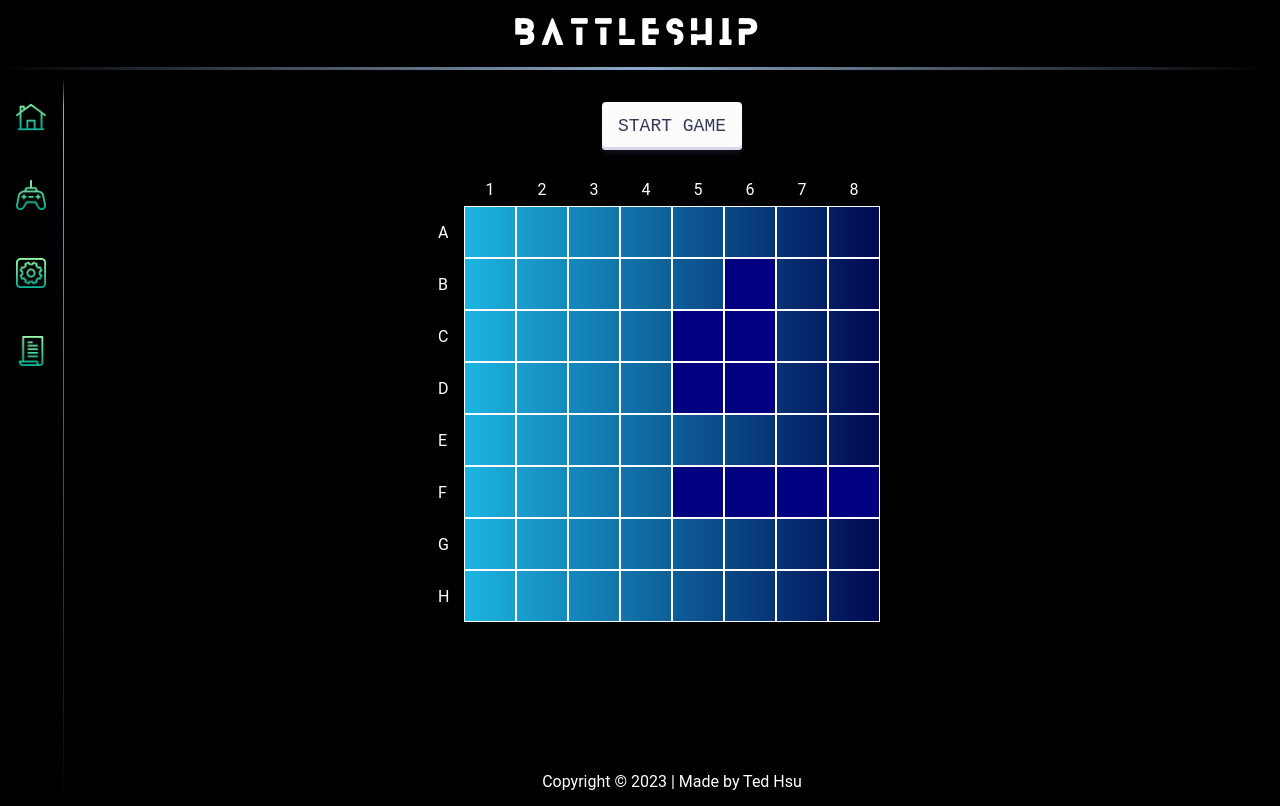
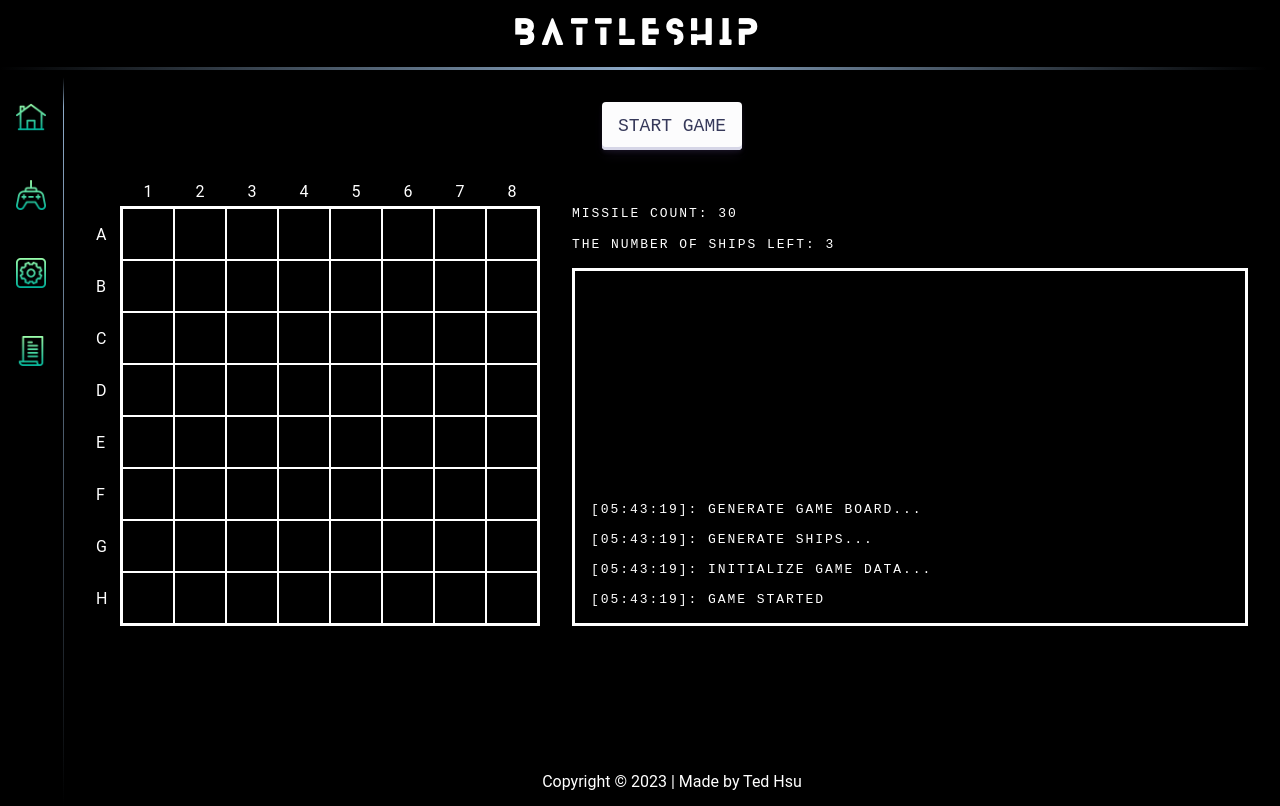
Before and after one commit to tedythsu/battleship-game, an Angular app: page /game in a window 1280 px wide. Built offline with nearby package versions, Linux system fonts and the light colour scheme.

Commit message:
feat: Add game info section and related functionality

```diff
--- a/src/app/pages/game-page/game-page.component.html
+++ b/src/app/pages/game-page/game-page.component.html
@@ -2,25 +2,39 @@
   <button (click)="startGame()" class="start-button-container__button" role="button">START GAME</button>
 </div>
 
-<div class="board"
-  [ngStyle]="{'width': 'calc(52 *' + boardDimension + 'px)', 'height': 'calc(52 *' + boardDimension + 'px)'}">
+<div class="main">
 
-  <div class="board__coordinates board__coordinates--top"
-    [ngStyle]="{'width': 'calc(52 *' + boardDimension + 'px)'}">
-    <div *ngFor="let item of [].constructor(boardDimension); index as i">
-      {{ i + 1 }}
+  <div class="board"
+    [ngStyle]="{'width': boardDimensionPx, 'height': boardDimensionPx}"
+    [ngClass]="{
+      'board--disable': remainingShipsCount === 0 || missileCount === 0
+    }">
+    <div class="board__coordinates board__coordinates--numbers"
+      [ngStyle]="{'width': boardDimensionPx}">
+      <div *ngFor="let item of [].constructor(boardDimension); index as i">
+        {{ i + 1 }}
+      </div>
     </div>
-  </div>
-  <div class="board__coordinates board__coordinates--left"
-    [ngStyle]="{'height': 'calc(52 *' + boardDimension + 'px)'}">
-    <div *ngFor="let item of [].constructor(boardDimension); index as i">
-      {{ alphabetLetters[i] }}
+    <div class="board__coordinates board__coordinates--letters"
+      [ngStyle]="{'height': boardDimensionPx}">
+      <div *ngFor="let item of [].constructor(boardDimension); index as i">
+        {{ alphabetLetters[i] }}
+      </div>
+    </div>
+    <div class="board__cell"
+      [ngClass]="{
+        'board__cell--shipwreck': cell.hasBeenShot && cell.ship,
+        'board__cell--has-been-shot': cell.hasBeenShot && !cell.ship,
+        'board__cell--ship': cell.ship
+      }"
+      *ngFor="let cell of boardCells; index as i" (click)="shoot(i)">
     </div>
   </div>
 
-  <div class="board__cell"
-    [ngClass]="{'board__cell--shipwreck': cell.hasBeenShot && cell.ship}"
-    [ngClass]="{'board__cell--has-been-shot': cell.hasBeenShot && !cell.ship}"
-    [ngClass]="{'board__cell--ship': cell.ship}" *ngFor="let cell of boardCells; index as i" (click)="shoot(i)">
+  <div class="game-info">
+    <div class="game-info__missile-count">MISSILE COUNT: {{ missileCount }}</div>
+    <div class="game-info__remaining-ships">THE NUMBER OF SHIPS LEFT: {{ remainingShipsCount }}</div>
+    <div class="game-info__message">{{ message }}</div>
   </div>
+
 </div>
--- a/src/app/pages/game-page/game-page.component.scss
+++ b/src/app/pages/game-page/game-page.component.scss
@@ -1,53 +1,3 @@
-.board {
-  position: relative;
-  margin: 1.5rem auto auto auto;
-  display: flex;
-  flex-wrap: wrap;
-  justify-content: center;
-  background: linear-gradient(90deg, #1CB5E0 0%, #000851 100%);
-
-  &__coordinates {
-    position: absolute;
-    display: flex;
-    justify-content: space-around;
-    pointer-events: none;
-  }
-
-  &__coordinates--top {
-    top: -26px;
-  }
-
-  &__coordinates--left {
-    left: -26px;
-    flex-direction: column;
-  }
-
-  &__cell {
-    width: 50px;
-    height: 50px;
-    border: 1px solid white;
-
-    &:hover {
-      background-color: white;
-      cursor: pointer;
-    }
-
-    &--has-been-shot {
-      background-color: grey;
-      pointer-events: none;
-    }
-
-    &--shipwreck {
-      background-color: red;
-      pointer-events: none;
-    }
-
-    &--ship {
-      background-color: #000080;
-    }
-  }
-}
-
 .start-button-container {
   margin: auto auto 3.5rem auto;
   text-align: center;
@@ -61,12 +11,12 @@
     background-color: #FCFCFD;
     border-radius: 4px;
     border-width: 0;
-    box-shadow: rgba(45, 35, 66, 0.4) 0 2px 4px,rgba(45, 35, 66, 0.3) 0 7px 13px -3px,#D6D6E7 0 -3px 0 inset;
+    box-shadow: rgba(45, 35, 66, 0.4) 0 2px 4px, rgba(45, 35, 66, 0.3) 0 7px 13px -3px, #D6D6E7 0 -3px 0 inset;
     box-sizing: border-box;
     color: #36395A;
     cursor: pointer;
     display: inline-flex;
-    font-family: "JetBrains Mono",monospace;
+    font-family: "JetBrains Mono", monospace;
     height: 48px;
     justify-content: center;
     line-height: 1;
@@ -77,12 +27,12 @@
     position: relative;
     text-align: left;
     text-decoration: none;
-    transition: box-shadow .15s,transform .15s;
+    transition: box-shadow .15s, transform .15s;
     user-select: none;
     -webkit-user-select: none;
     touch-action: manipulation;
     white-space: nowrap;
-    will-change: box-shadow,transform;
+    will-change: box-shadow, transform;
     font-size: 18px;
 
     &:focus {
@@ -100,3 +50,87 @@
     }
   }
 }
+
+.main {
+  display: flex;
+  flex-wrap: wrap;
+  gap: 2rem;
+  justify-content: center;
+
+  .board {
+    position: relative;
+    margin-left: 1.5rem;
+    display: flex;
+    flex-shrink: 0;
+    flex-wrap: wrap;
+    justify-content: center;
+    border: 2px solid white;
+
+    &__coordinates {
+      position: absolute;
+      display: flex;
+      justify-content: space-around;
+      pointer-events: none;
+    }
+
+    &__coordinates--numbers {
+      top: -26px;
+    }
+
+    &__coordinates--letters {
+      left: -26px;
+      flex-direction: column;
+    }
+
+    &__cell {
+      width: 50px;
+      height: 50px;
+      border: 1px solid white;
+
+      &:hover {
+        background-color: white;
+        cursor: pointer;
+      }
+
+      &--has-been-shot {
+        background-color: grey;
+        pointer-events: none;
+      }
+
+      &--shipwreck {
+        background-color: red;
+        pointer-events: none;
+      }
+    }
+  }
+
+  .board--disable {
+    pointer-events: none;
+  }
+
+  .game-info {
+    display: flex;
+    flex: 1;
+    flex-direction: column;
+    gap: 1rem;
+    font-family: monospace;
+    letter-spacing: .15em;
+
+    &__remaining-ships {
+      white-space: nowrap;
+    }
+
+    &__message {
+      display: flex;
+      flex: 1;
+      border: 3px solid;
+      padding: 1rem;
+      word-break: break-word;
+      white-space: pre-line;
+      overflow: auto;
+      flex-direction: column-reverse;
+      flex-basis: 0;
+      min-height: 100px;
+    }
+  }
+}
```
